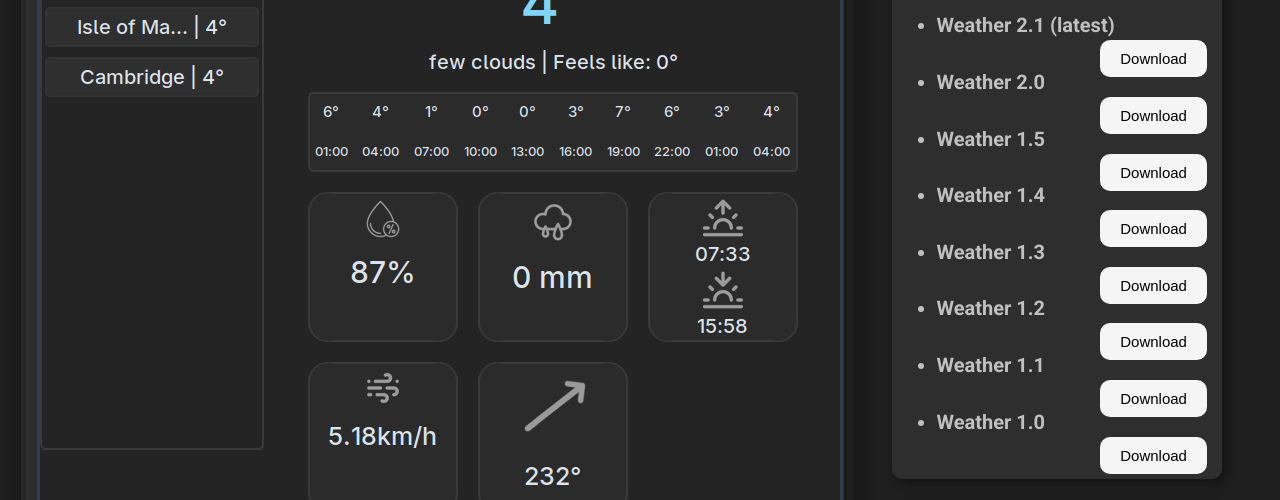
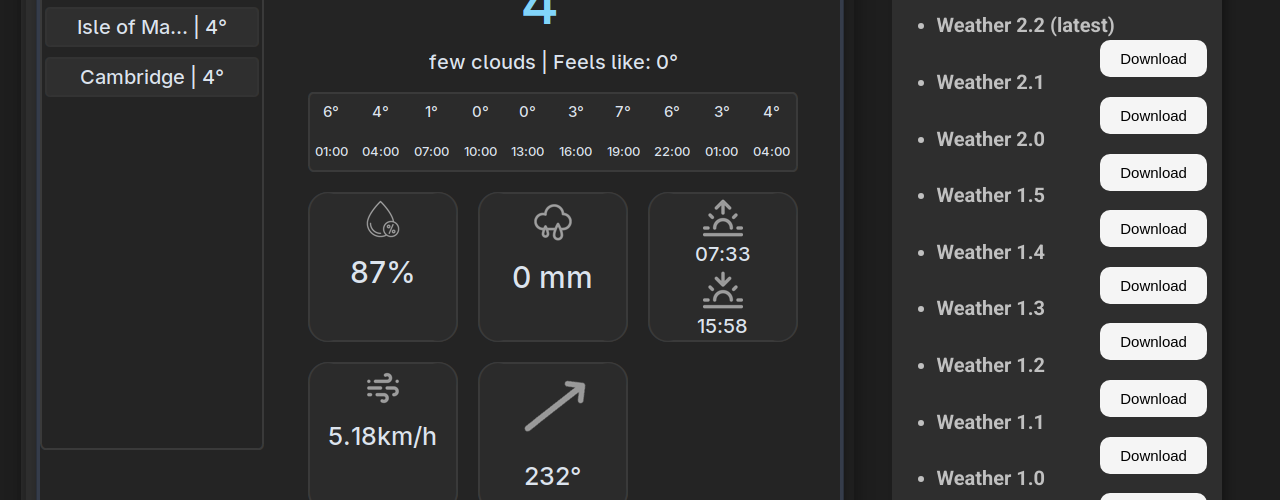
Before and after one commit to Ziggx5/weather-app, a plain HTML site: page docs/index.html in a window 1280 px wide. Shown: the part 734-1234 px from the top of the page. Drawn offline with Linux system fonts and the light colour scheme.

Commit message:
Linked download buttons with zip files, added new version on webpage.

```diff
--- a/docs/index.html
+++ b/docs/index.html
@@ -12,7 +12,7 @@
 
     <header class = "header">
         <h1>🌤️ Weather</h1>
-        <p class = "version">Latest version 2.1</p>
+        <p class = "version">Latest version 2.2</p>
         <div class = "header-right">
             <div class = "donate_container">
                 <a href = "https://ko-fi.com/ziggx5"><button class = "Kofi_donate_button"><img src = "images/kofi_logo.png" alt = "Kofi logo"></button></a>
@@ -28,7 +28,7 @@
     </header>
 
     <div class = "download_button_section">
-        <a href = "files/Weather.2.1.zip"><button class ="download_button"><img src = "images/download.png" alt = "Download button">Download</button></a>
+        <a href = "files/Weather.2.2.zip"><button class ="download_button"><img src = "images/download.png" alt = "Download button">Download</button></a>
         <a href = "https://github.com/Ziggx5/weather-app"><button class = "github_button"><img src = "images/github_logo.png" alt = "github button">github repository</button></a>
     </div>
     <div class="container">
@@ -61,28 +61,31 @@
                 <h2><img src="images/windows_logo.png" alt = "windows_logo"></a>Windows</h2>
                 <ul>
                     <li>
-                        <h4>Weather 2.1 (latest)<button>Download</button></h4>
+                        <h4>Weather 2.2 (latest)<a href = "files/Weather.2.2.zip"><button>Download</button></a></h4>
                     </li>
                     <li>
-                        <h4>Weather 2.0<button>Download</button></h4>
+                        <h4>Weather 2.1<a href = "files/Weather.2.1.zip"><button>Download</button></a></h4>
                     </li>
                     <li>
-                        <h4>Weather 1.5<button>Download</button></h4>
+                        <h4>Weather 2.0<a href = "files/Weather.2.0.zip"><button>Download</button></a></h4>
                     </li>
                     <li>
-                        <h4>Weather 1.4<button>Download</button></h4>
+                        <h4>Weather 1.5<a href = "files/Weather.1.5.zip"><button>Download</button></a></h4>
                     </li>
                     <li>
-                        <h4>Weather 1.3<button>Download</button></h4>
+                        <h4>Weather 1.4<a href = "files/Weather.1.4.zip"><button>Download</button></a></h4>
                     </li>
                     <li>
-                        <h4>Weather 1.2<button>Download</button></h4>
+                        <h4>Weather 1.3<a href = "files/Weather.1.3.zip"><button>Download</button></a></h4>
                     </li>
                     <li>
-                        <h4>Weather 1.1<button>Download</button></h4>
+                        <h4>Weather 1.2<a href = "files/Weather.1.2.zip"><button>Download</button></a></h4>
                     </li>
                     <li>
-                        <h4>Weather 1.0<button>Download</button></h4>
+                        <h4>Weather 1.1<a href = "files/Weather.1.1.zip"><button>Download</button></a></h4>
+                    </li>
+                    <li>
+                        <h4>Weather 1.0<a href = "files/Weather.1.0.zip"><button>Download</button></a></h4>
                     </li>
                 </ul>
             </div>
```
